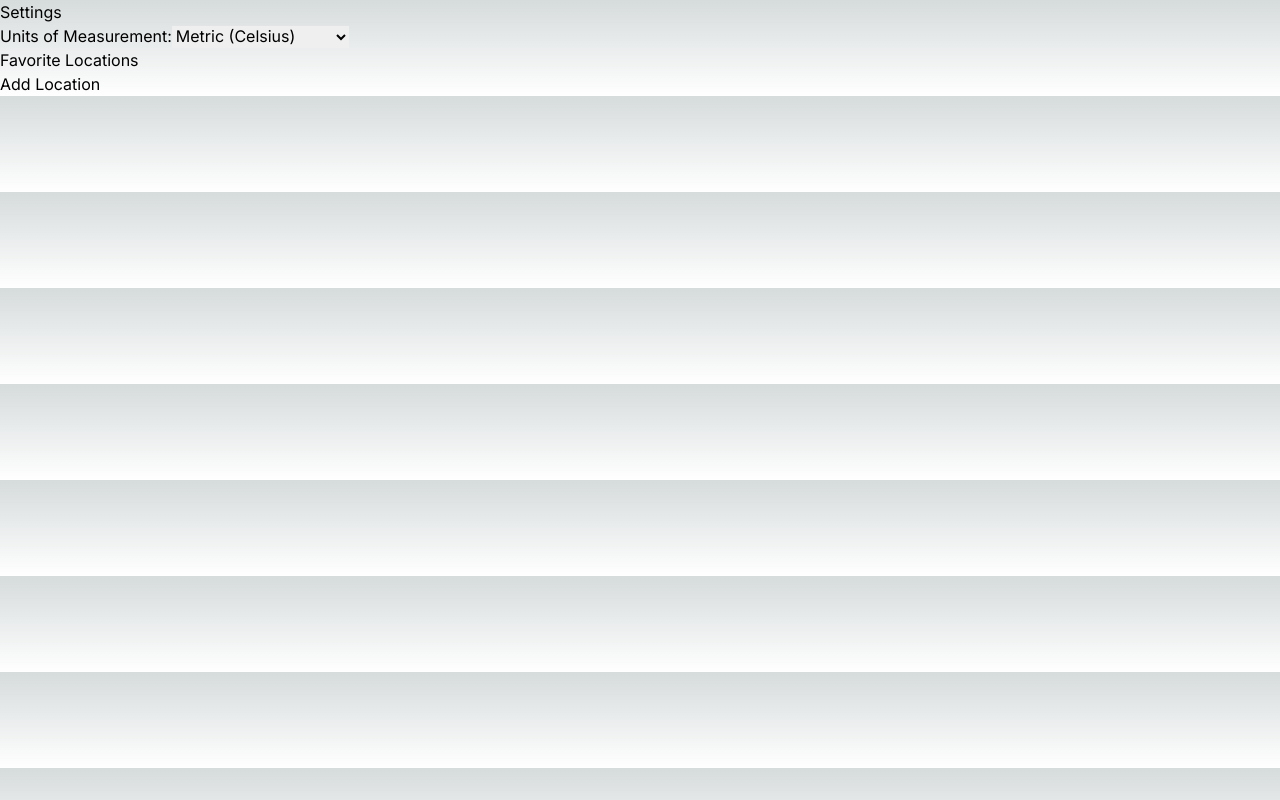
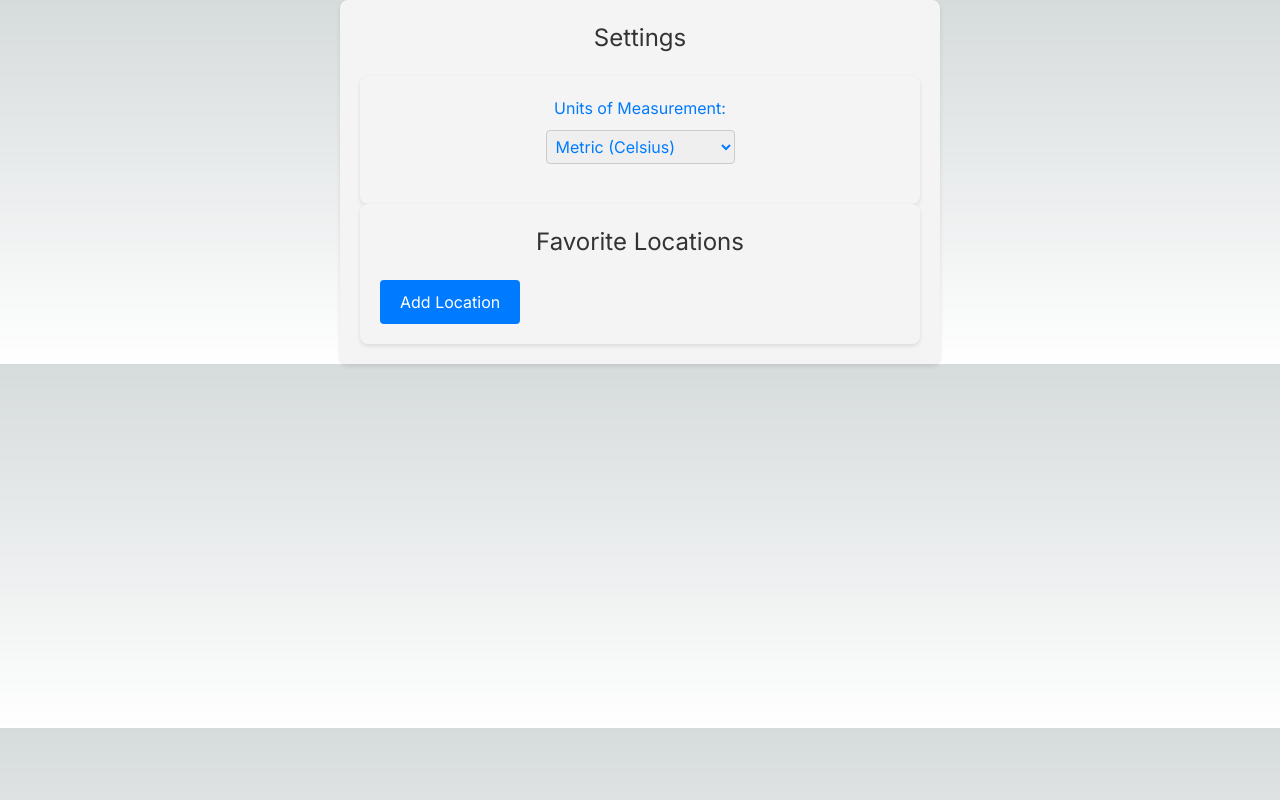
Before and after one commit to Harmandeepkaur04/cprg306-final-project, a Next.js app: page /settingsPage in a window 1280 px wide. Built offline with nearby package versions, Linux system fonts and the light colour scheme.

Commit message:
CSS
Css applied for alert,feedback,settings page. Changes can be made if required.

```diff
--- a/app/alertsPage/page.js
+++ b/app/alertsPage/page.js
@@ -1,20 +1,20 @@
 "use client";
 
 import React from 'react';
-import styles from './styles.css';
+import './styles.css';
 
 const Alerts = () => {
   return (
-    <div className={styles.container}>
+    <div className="container">
       <h1>Current Weather Alerts</h1>
       <ul>
         <li>
-          <span className={styles.alertType}>Alert 1:</span> Severe Thunderstorm Warning
-          <p className={styles.alertDescription}>Be prepared for intense thunderstorms that may cause severe weather conditions.</p>
+          <span className="alertType">Alert 1:</span> Severe Thunderstorm Warning
+          <p className="alertDescription">Be prepared for intense thunderstorms that may cause severe weather conditions.</p>
         </li>
         <li>
-          <span className={styles.alertType}>Alert 2:</span> Flood Advisory
-          <p className={styles.alertDescription}>Minor flooding is possible; stay alert to changing conditions.</p>
+          <span className="alertType">Alert 2:</span> Flood Advisory
+          <p className="alertDescription">Minor flooding is possible; stay alert to changing conditions.</p>
         </li>
         {/* More alerts can be added dynamically */}
       </ul>
--- a/app/alertsPage/styles.css
+++ b/app/alertsPage/styles.css
@@ -1 +1,42 @@
 /* Stylesheet */
+/* styles.css */
+
+.container {
+    margin: 0 auto;
+    padding: 20px;
+    max-width: 600px;
+    background-color: #f9f9f9;
+    border-radius: 8px;
+    box-shadow: 0 2px 4px rgba(0, 0, 0, 0.1);
+  }
+
+  h1 {
+    font-size: 24px;
+    color: #333;
+    text-align: center;
+    margin-bottom: 20px;
+  }
+
+  ul {
+    list-style-type: none;
+    padding: 0;
+  }
+
+  li {
+    background-color: #fff;
+    margin-bottom: 10px;
+    padding: 15px;
+    border: 1px solid #ddd;
+    border-radius: 5px;
+  }
+
+  .alertType {
+    font-weight: bold;
+    color:  rgb(227, 11, 159);;
+  }
+
+  .alertDescription {
+    margin: 10px 0 0 0;
+    font-size: 14px;
+    color: #555;
+  }
--- a/app/feedbackPage/page.js
+++ b/app/feedbackPage/page.js
@@ -1,6 +1,7 @@
 "use client";
 
 import React, { useState } from 'react';
+import './styles.css';
 
 const Feedback = () => {
   const [feedback, setFeedback] = useState('');
--- a/app/feedbackPage/styles.css
+++ b/app/feedbackPage/styles.css
@@ -0,0 +1,55 @@
+/* styles.css */
+
+div {
+    margin: 0 auto;
+    padding: 20px;
+    max-width: 600px;
+    background-color: #f4f4f4;
+    border-radius: 8px;
+    box-shadow: 0 2px 4px rgba(0, 0, 0, 0.1);
+  }
+
+  h1 {
+    font-size: 24px;
+    color: #333;
+    text-align: center;
+    margin-bottom: 20px;
+  }
+
+  form {
+    color: rgb(227, 11, 159);
+    display: flex;
+    flex-direction: column;
+    align-items: center;
+  }
+
+  textarea {
+    width: 100%;
+    padding: 10px;
+    margin-bottom: 10px;
+    border: 1px solid #ccc;
+    border-radius: 4px;
+    font-size: 14px;
+    resize: none;
+  }
+
+  button {
+    padding: 10px 20px;
+    font-size: 16px;
+    color: #fff;
+    background-color: #007bff;
+    border: none;
+    border-radius: 4px;
+    cursor: pointer;
+    transition: background-color 0.3s ease;
+  }
+
+  button:hover {
+    background-color: #0056b3;
+  }
+
+  p {
+    font-size: 18px;
+    color: #28a745;
+    text-align: center;
+  }
--- a/app/settingsPage/page.js
+++ b/app/settingsPage/page.js
@@ -1,6 +1,8 @@
 "use client";
 
 import React, { useState } from 'react';
+import './styles.css';
+
 
 const Settings = () => {
   const [units, setUnits] = useState('metric');
--- a/app/settingsPage/styles.css
+++ b/app/settingsPage/styles.css
@@ -0,0 +1,64 @@
+/* styles.css */
+
+div {
+    margin: 0 auto;
+    padding: 20px;
+    max-width: 600px;
+    background-color: #f4f4f4;
+    border-radius: 8px;
+    box-shadow: 0 2px 4px rgba(0, 0, 0, 0.1);
+  }
+
+  h1, h2 {
+    font-size: 24px;
+    color: #333;
+    text-align: center;
+    margin-bottom: 20px;
+  }
+
+  label {
+    color: #007bff;
+    display: flex;
+    flex-direction: column;
+    align-items: center;
+    margin-bottom: 20px;
+  }
+
+  select {
+
+    margin-top: 10px;
+    padding: 5px;
+    font-size: 16px;
+    border: 1px solid #ccc;
+    border-radius: 4px;
+  }
+
+  ul {
+    color:  rgb(227, 11, 159);;
+    list-style-type: none;
+    padding: 0;
+    margin-bottom: 20px;
+  }
+
+  li {
+    background-color: #fff;
+    margin-bottom: 5px;
+    padding: 10px;
+    border: 1px solid #ddd;
+    border-radius: 4px;
+  }
+
+  button {
+    padding: 10px 20px;
+    font-size: 16px;
+    color: #fff;
+    background-color: #007bff;
+    border: none;
+    border-radius: 4px;
+    cursor: pointer;
+    transition: background-color 0.3s ease;
+  }
+
+  button:hover {
+    background-color: #0056b3;
+  }
--- a/package.json
+++ b/package.json
@@ -12,9 +12,9 @@
     "@fortawesome/free-solid-svg-icons": "^6.6.0",
     "@fortawesome/react-fontawesome": "^0.2.2",
     "axios": "^1.7.2",
-    "next": "14.2.4",
-    "react": "^18",
-    "react-dom": "^18"
+    "next": "^14.2.4",
+    "react": "^18.3.1",
+    "react-dom": "^18.3.1"
   },
   "devDependencies": {
     "eslint": "^8",
```
Also changed, not shown: 1 other file (tests, documents, lock files or other folders).
